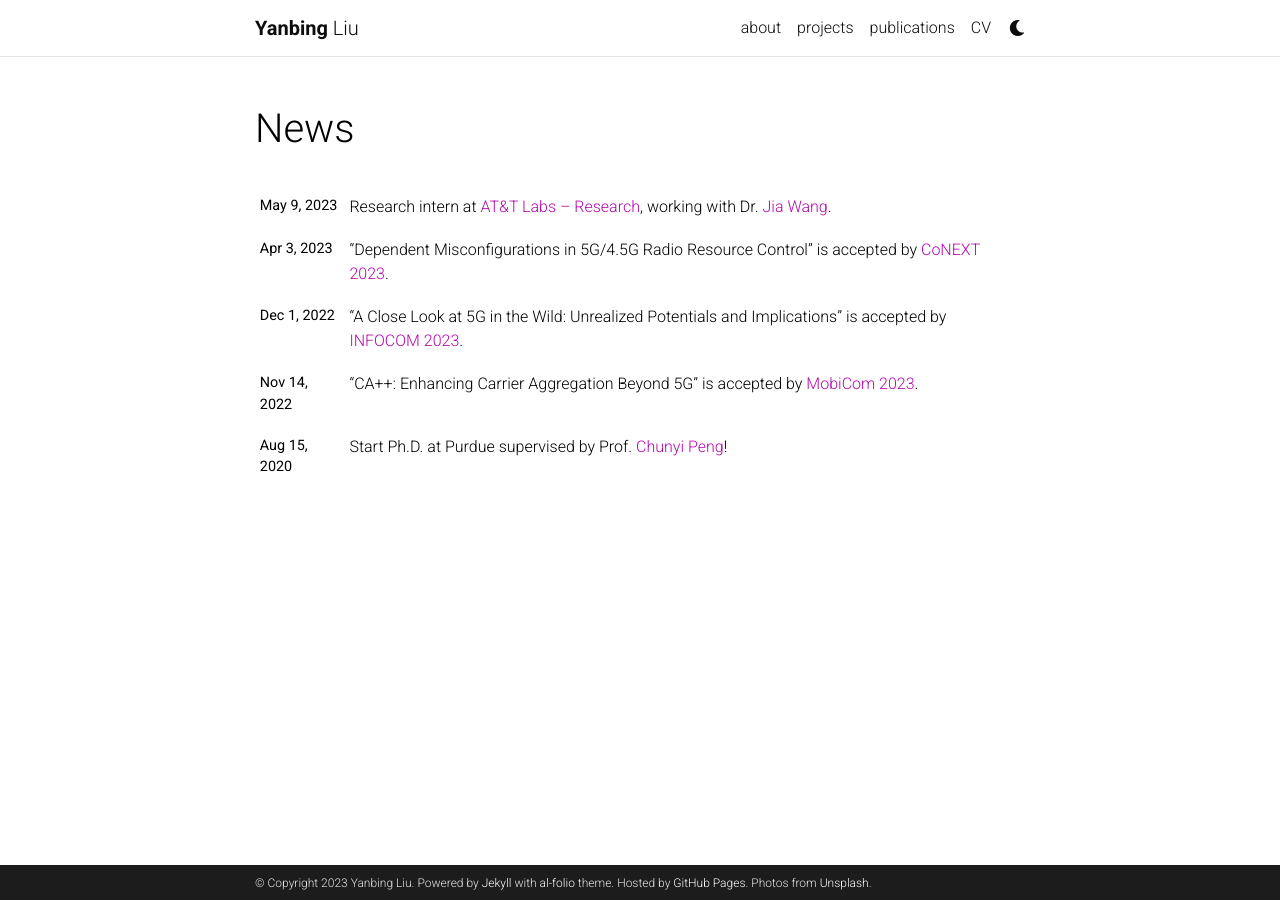
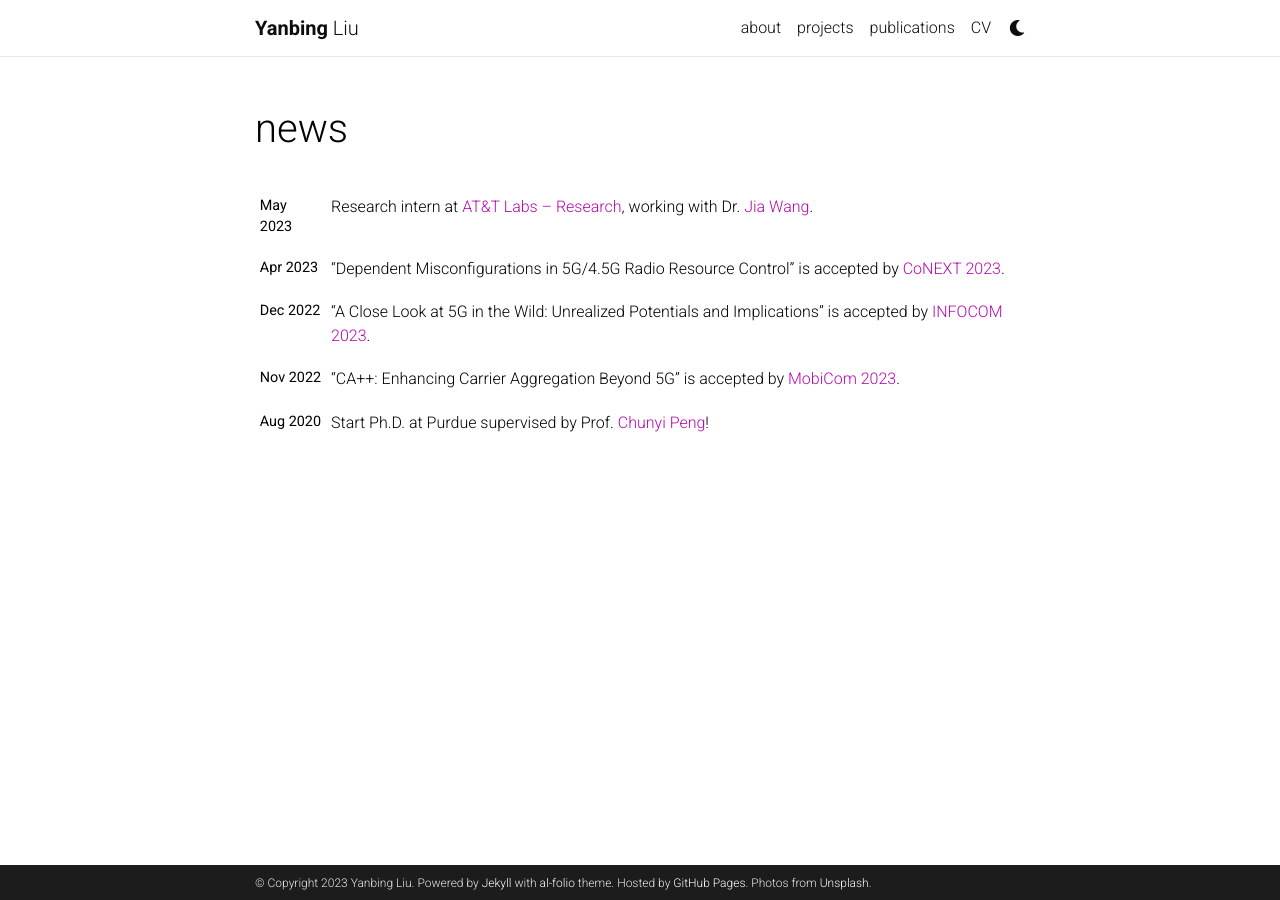
Before and after one commit to YanbingLiu1997/YanbingLiu1997.github.io, a Jekyll site: the page built from news.html, in a window 1280 px wide. Built offline with Jekyll 4.4.1, drawn with Linux system fonts in a browser that asks for light colours; comment, search, counter and statistics services are not loaded; a style sheet for code colours, icons or effects is not loaded.

Commit message:
update news

```diff
--- a/_includes/news.html
+++ b/_includes/news.html
@@ -12,7 +12,7 @@
               {% endif %}
               {% for item in news limit: news_limit %}
                 <tr>
-                  <th scope="row">{{ item.date | date: "%b %-d, %Y" }}</th>
+                  <th scope="row">{{ item.date | date: "%b %Y" }}</th>
                   <td>
                     {% if item.inline -%}
                       {{ item.content | remove: '<p>' | remove: '</p>' | emojify }}
--- a/_layouts/about.html
+++ b/_layouts/about.html
@@ -42,13 +42,13 @@
 
           <!-- News -->
           {% if page.news -%}
-            <h2><a href="{{ '/news/' | relative_url }}" style="color: inherit;">news</a></h2>
+            <h2><a href="{{ '/news/' | relative_url }}" style="color: inherit;">News</a></h2>
             {%- include news.html %}
           {%- endif %}
 
           <!-- Selected papers -->
           {% if page.selected_papers -%}
-            <h2><a href="{{ '/publications/' | relative_url }}" style="color: inherit;">selected publications</a></h2>
+            <h2><a href="{{ '/publications/' | relative_url }}" style="color: inherit;">Selected publications</a></h2>
             {%- include selected_papers.html %}
           {%- endif %}
 
--- a/news.html
+++ b/news.html
@@ -1,6 +1,6 @@
 ---
 layout: page
-title: News
+title: news
 permalink: /news/
 ---
 
```
